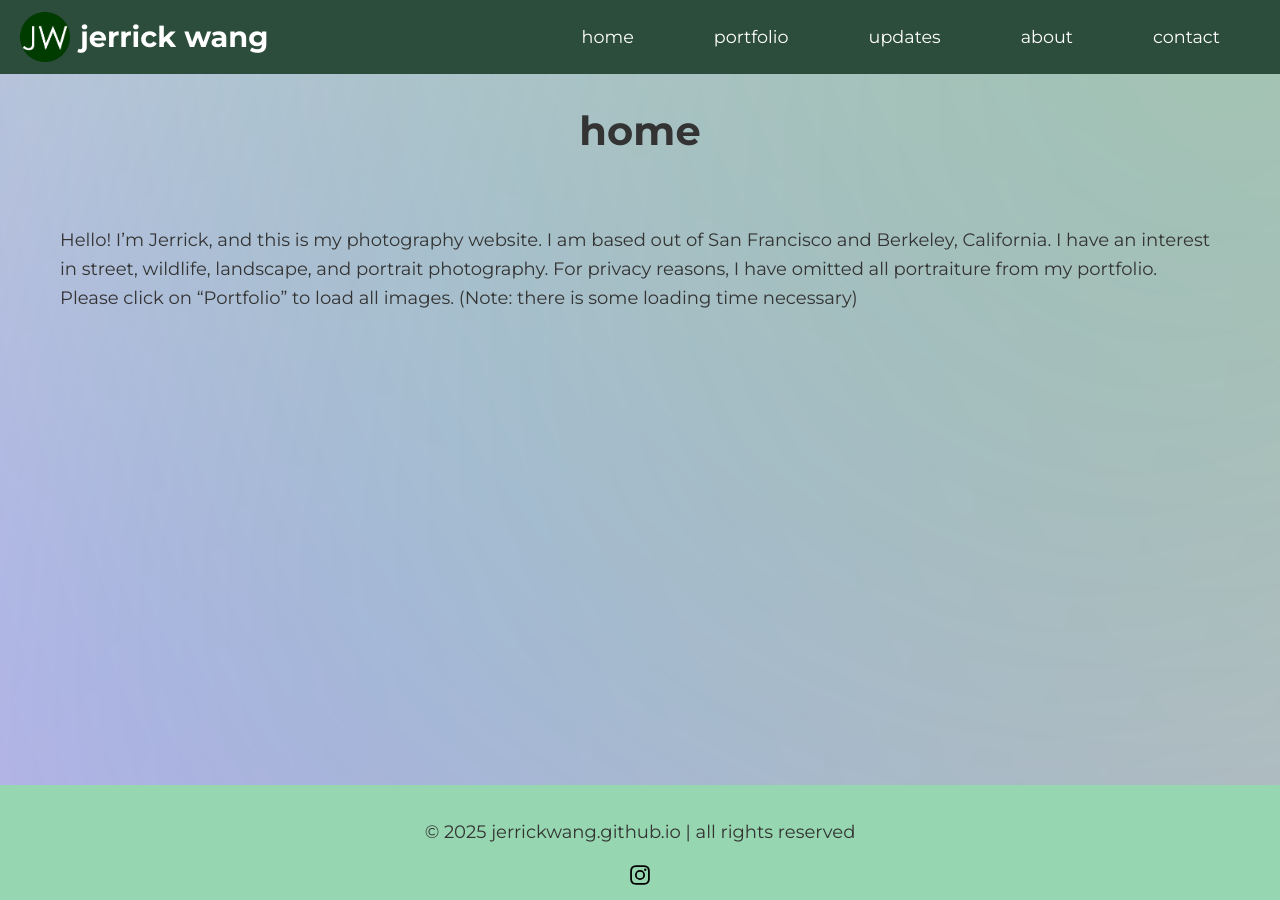
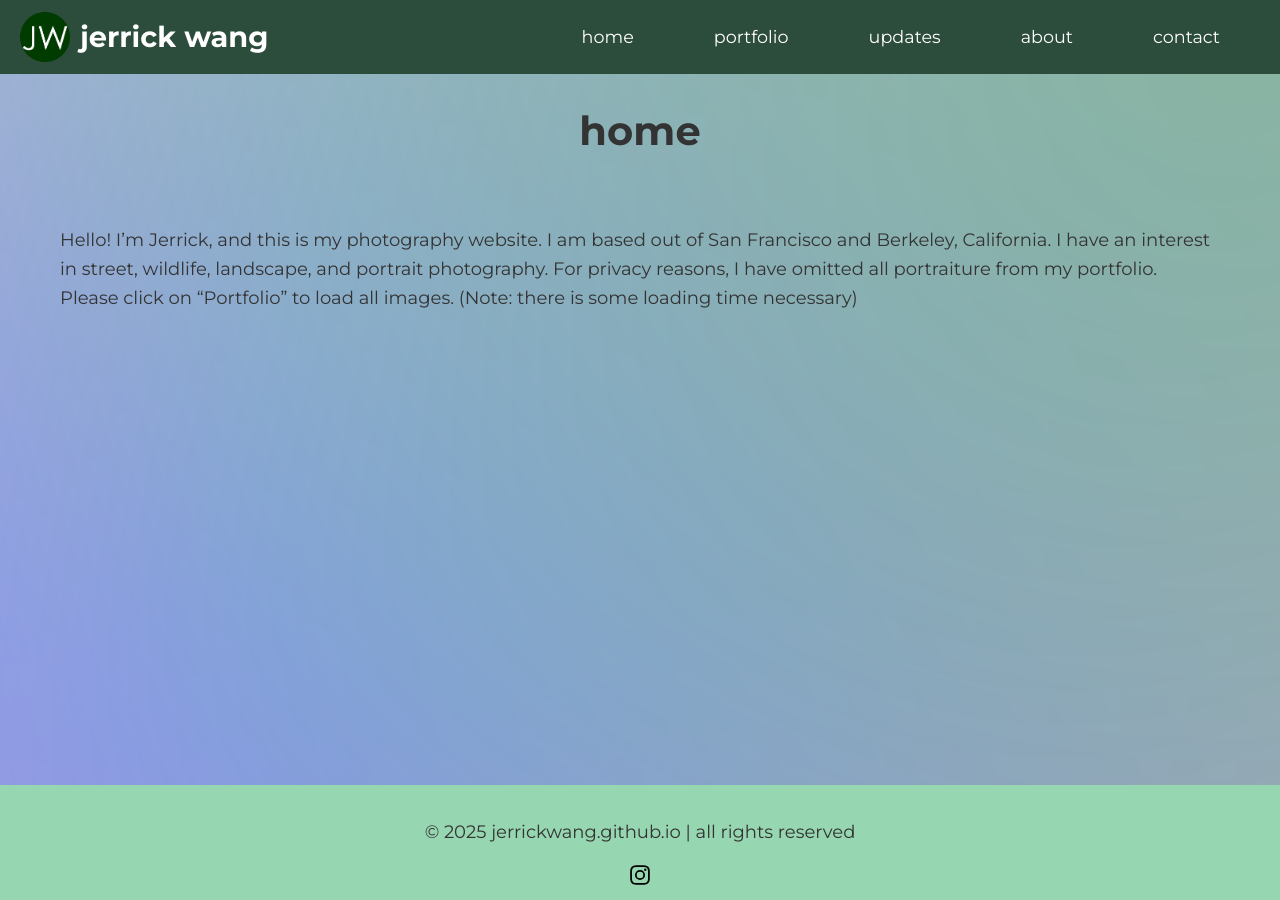
Before and after one commit to jerrickwang/jerrickwang.github.io, a Jekyll site: the page built from index.md, in a window 1280 px wide. Built offline with Jekyll 4.4.1, drawn with Linux system fonts in a browser that asks for light colours.

Commit message:
Update style.css

```diff
--- a/assets/css/style.css
+++ b/assets/css/style.css
@@ -24,13 +24,13 @@
   width: 300%;
   height: 300%;
   background:
-    radial-gradient(circle at 100% 0%, rgba(255, 0, 150, 0.25), transparent 70%),
-    radial-gradient(circle at 75% 25%, rgba(0, 255, 200, 0.2), transparent 70%),
-    radial-gradient(circle at 50% 0%, rgba(255, 200, 0, 0.25), transparent 70%),
-    radial-gradient(circle at 25% 75%, rgba(0, 150, 255, 0.25), transparent 70%),
-    radial-gradient(circle at 0% 100%, rgba(200, 0, 255, 0.25), transparent 70%),
-    radial-gradient(circle at 50% 100%, rgba(255, 100, 0, 0.25), transparent 70%),
-    radial-gradient(circle at 50% 50%, rgba(0, 255, 100, 0.25), transparent 70%);
+    radial-gradient(circle at 100% 0%, rgba(255, 0, 150, 0.4), transparent 70%),
+    radial-gradient(circle at 75% 25%, rgba(0, 255, 200, 0.4), transparent 70%),
+    radial-gradient(circle at 50% 0%, rgba(255, 200, 0, 0.4), transparent 70%),
+    radial-gradient(circle at 25% 75%, rgba(0, 150, 255, 0.4), transparent 70%),
+    radial-gradient(circle at 0% 100%, rgba(200, 0, 255, 0.4), transparent 70%),
+    radial-gradient(circle at 50% 100%, rgba(255, 100, 0, 0.4), transparent 70%),
+    radial-gradient(circle at 50% 50%, rgba(0, 255, 100, 0.4), transparent 70%);
   filter: blur(100px);
   z-index: -1;
   animation: ambient-move 2s ease-in-out infinite alternate;
```
